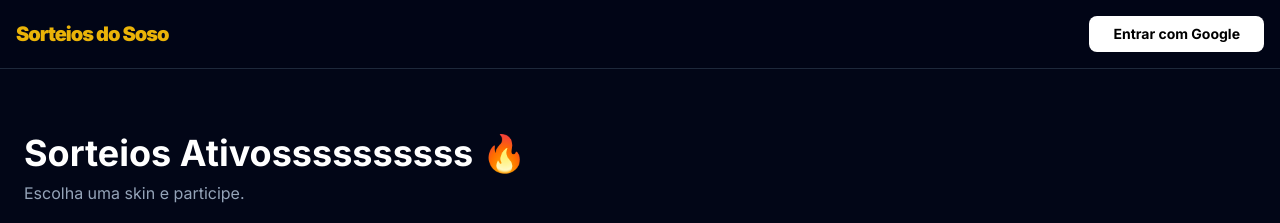
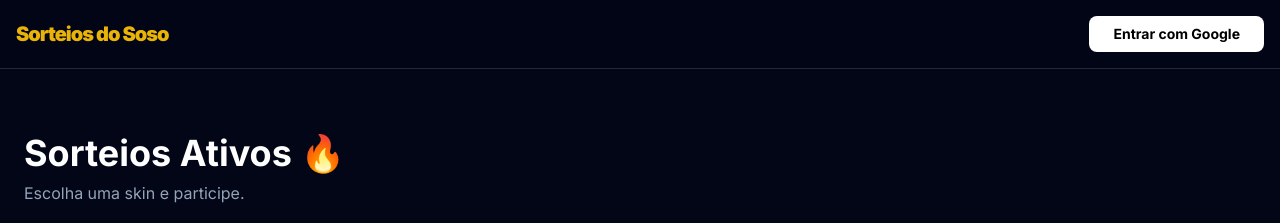
Before and after one commit to lpragi09/Sorteios-Cs2, a Next.js app: page / in a window 1280 px wide. Shown: the top 223 px of the page. Built offline with nearby package versions, Linux system fonts and the light colour scheme; no server answers.

Commit message:
Fix typo in active raffles header

```diff
--- a/src/app/page.tsx
+++ b/src/app/page.tsx
@@ -93,7 +93,7 @@ export default function Home() {
   return (
     <main className="min-h-screen text-white pb-20 pt-10 bg-slate-950">
       <div className="max-w-7xl mx-auto p-6">
-        <h1 className="text-4xl font-bold mb-2 text-center md:text-left">Sorteios Ativossssssssss 🔥</h1>
+        <h1 className="text-4xl font-bold mb-2 text-center md:text-left">Sorteios Ativos 🔥</h1>
         <p className="text-slate-400 mb-8 text-center md:text-left">Escolha uma skin e participe.</p>
 
         <div className={listaSorteios.length === 1 ? "flex justify-center" : "grid grid-cols-1 md:grid-cols-2 gap-8"}>
```
